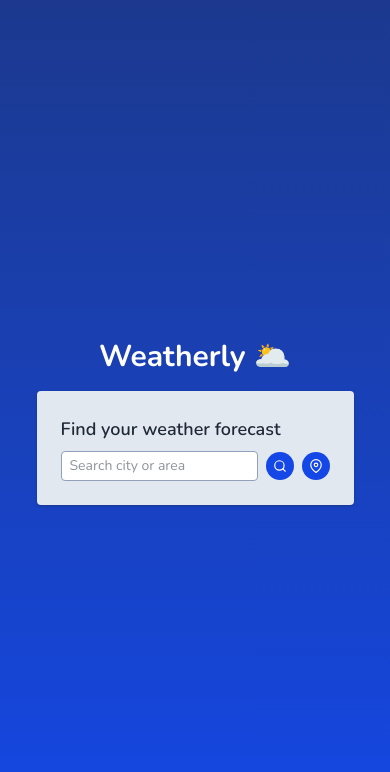
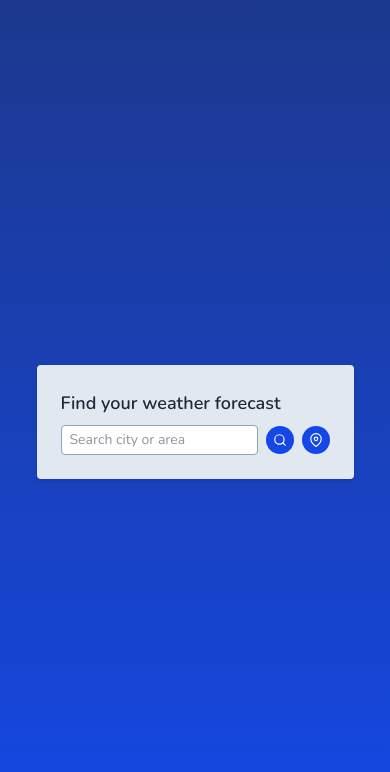
Before and after one commit to jennydigne/weather-app, a Next.js app: page / in a window 390 px wide. Shown: the top 772 px of the page. Built offline with nearby package versions, Linux system fonts and the light colour scheme.

Commit message:
hide h1 on mobile

```diff
--- a/pages/index.js
+++ b/pages/index.js
@@ -65,7 +65,7 @@ export default function Home() {
 
   return (
     <div className="min-h-screen flex items-center justify-center flex-col bg-gradient-to-b from-blue-900 to-blue-700">
-      <h1 className="text-3xl font-bold mb-4 text-white">Weatherly 🌥️</h1>
+      <h1 className="hidden sm:block text-3xl font-bold mb-4 text-white">Weatherly 🌥️</h1>
       <div className="flex flex-col bg-slate-200 rounded-sm shadow-sm shadow-blue-900 p-6 w-full max-w-fit hover:">
         {!weather && <h2 className="text-lg font-semibold mb-2">Find your weather forecast</h2>}
         <div className="flex items-center">
```
